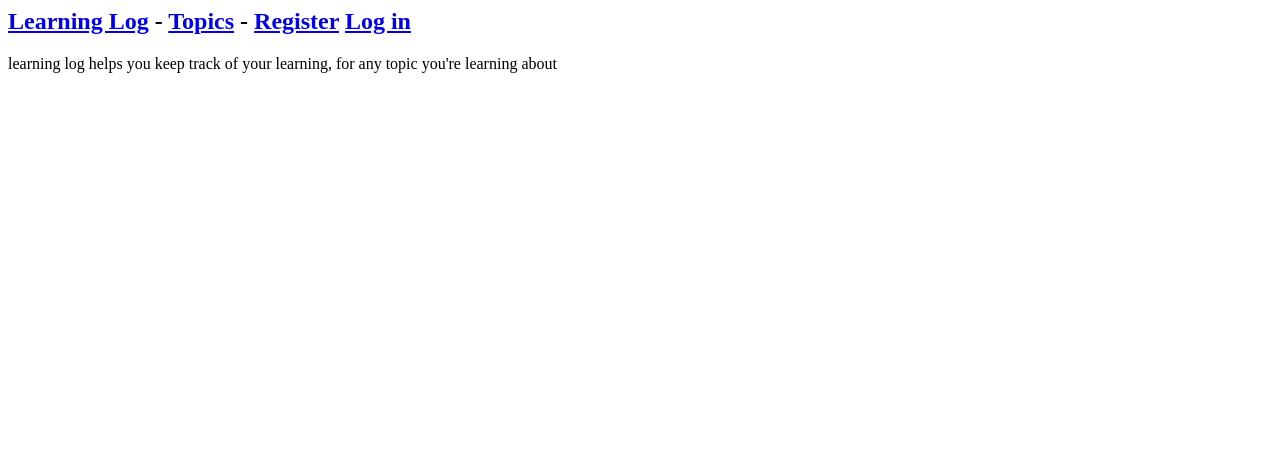
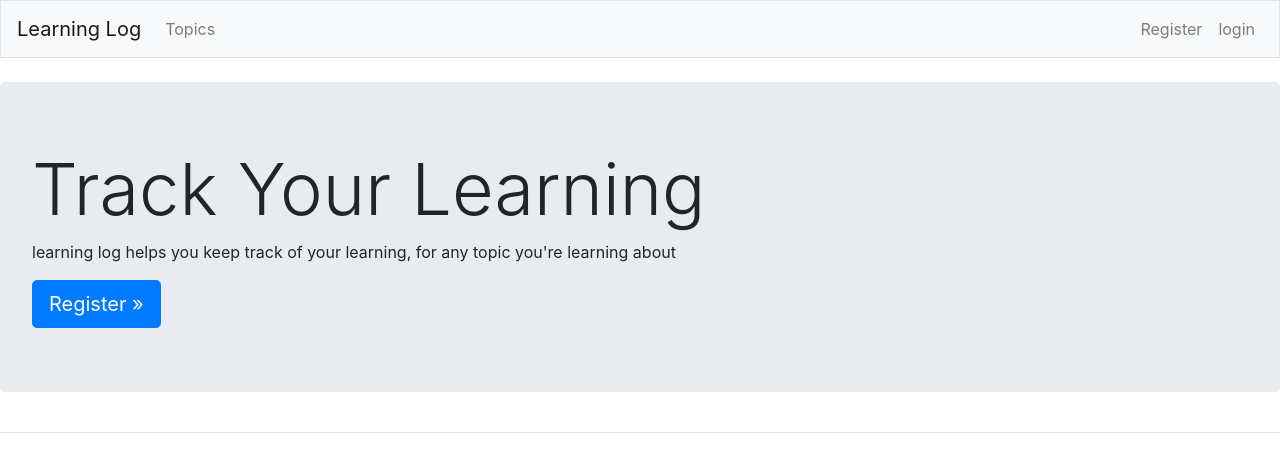
Before and after one commit to Mengeroshi/django-project-pcc, a Django app: page / in a window 1280 px wide. Shown: the top 472 px of the page. Run offline with Django 3.2, Linux system fonts and the light colour scheme; some libraries are stand-ins or nearby versions.

Commit message:
index page styled

```diff
--- a/learnin_logs/templates/learnin_logs/base.html
+++ b/learnin_logs/templates/learnin_logs/base.html
@@ -1,14 +1,66 @@
-<h2>
-    <a href="{% url 'learnin_logs:index' %}">Learning Log</a> -
-    <a href="{% url 'learnin_logs:topics' %}">Topics</a> -
-    {% if user.is_authenticated %}
-        Hello, {{user.username}}.
-        <a href="{% url 'users:logout' %}"> logout</a>
-    {% else %}
-        <a href="{% url 'users:register' %}">Register</a>
-        <a href="{% url 'users:login' %}"> Log in</a>
-    {% endif %}
+{% load bootstrap4 %}
+
+<!doctype html>
+<html lang="en">
+<head>
+    <meta charset="utf-8">
+    <meta name="viewport" content="width=device-width, initial-scale=1,
+        shrink-to-fit=no">
+    <title> Learning Log </title>
+
+    {% bootstrap_css %}
+    {% bootstrap_javascript jquery='full' %}
+
+</head>
+
+<body>
+    <nav class="navbar navbar-expand-md navbar-light bg-light mb-4 border">
+        <a class="navbar-brand" href="{% url 'learnin_logs:index' %}">
+            Learning Log</a>
+
+        <button class="navbar-toggler" type="button" data-toggle="collapse"
+        data-target="#navbarCollapse" aria-controls="navbarCollapse"
+        aria-expanded="false" aria-label="Toggle navigation">
+        <span class="navbar-toggler-icon"></span></button>
+
+        <div class="collapse navbar-collapse" id="navbarCollapse">
+            <ul class="navbar-nav mr-auto">
+                <li class="nav-item">
+                    <a class="nav-link" href="{% url 'learnin_logs:topics' %}">
+                        Topics</a> </li>
+            </ul>
+            <ul class="navbar-nav ml-auto">
+                {% if user.is_authenticated %}
+                    <li class="nav-item">
+                        <span class="navbar-text"> Hello, {{user.username}}.</span>
+                    </li>
+                    <li class="nav-item">
+                        <a class="nav-link" href="{% url 'users:logout' %}">
+                        Logout</a>
+                    </li>
+                {% else %}
+                     <li class="nav-item">
+                        <a class="nav-link" href="{% url 'users:register' %}">
+                        Register</a>
+                    </li>
+                     <li class="nav-item">
+                        <a class="nav-link" href="{% url 'users:login' %}">
+                        login</a>
+                    </li>
+                {% endif %}
 
 
-</h2>
-{% block content %}{% endblock content %}
+            </ul>
+        </di>
+    </nav>
+    <main role="main" class="cointainer">
+        <div class="pb-2 mb-2 border-bottom">
+            {% block page_header %} {% endblock page_header %}
+        </div>
+        <div>
+            {% block content %}{% endblock content %}
+        </div>
+    </main>
+
+</body>
+</html>
--- a/learnin_logs/templates/learnin_logs/index.html
+++ b/learnin_logs/templates/learnin_logs/index.html
@@ -1,7 +1,13 @@
 {% extends "learnin_logs/base.html" %}
-{% block content %}
+{% block page_header %}
+    <div class="jumbotron">
+        <h1 class="display-3"> Track Your Learning</h1>
+        <p>learning log helps you keep track of your learning, for any topic you're
+            learning about
+        </p>
+        <a class="btn btn-lg btn-primary" href="{% url 'users:register' %}"
+            role="button"> Register &raquo;</a>
+    </div>
 
-<p>learning log helps you keep track of your learning, for any topic you're
-    learning about
-</p>
-{% endblock content %}
+
+{% endblock page_header %}
--- a/learnin_logs/views.py
+++ b/learnin_logs/views.py
@@ -51,6 +51,8 @@ def new_entry(request, topic_id):
     """Add new entry for a particular topic"""
     topic = Topic.objects.get(id=topic_id)
 
+    check_topic_owner(topic, request)
+
     if request.method != 'POST':
         form = EntryForm()
     else:
--- a/learning_log/settings.py
+++ b/learning_log/settings.py
@@ -34,6 +34,8 @@ INSTALLED_APPS = [
     #My apps
     'learnin_logs',
     'users',
+    #Third party apps
+    'bootstrap4',
     #Django Default apps
     'django.contrib.admin',
     'django.contrib.auth',
```
